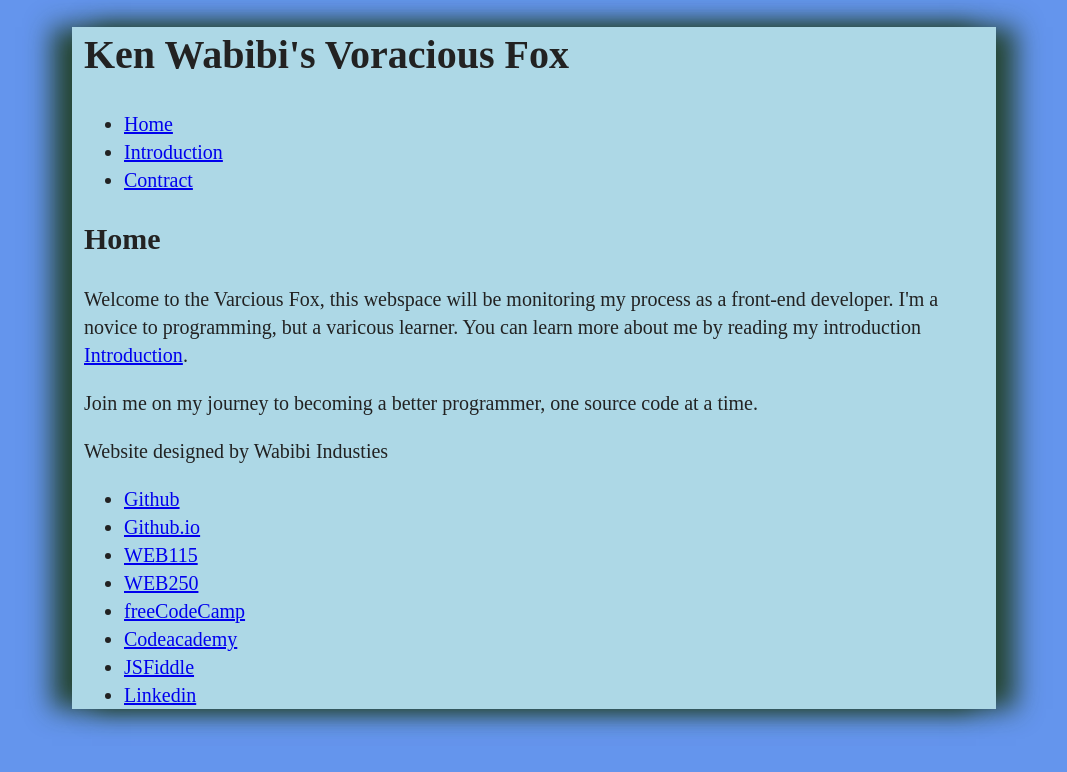
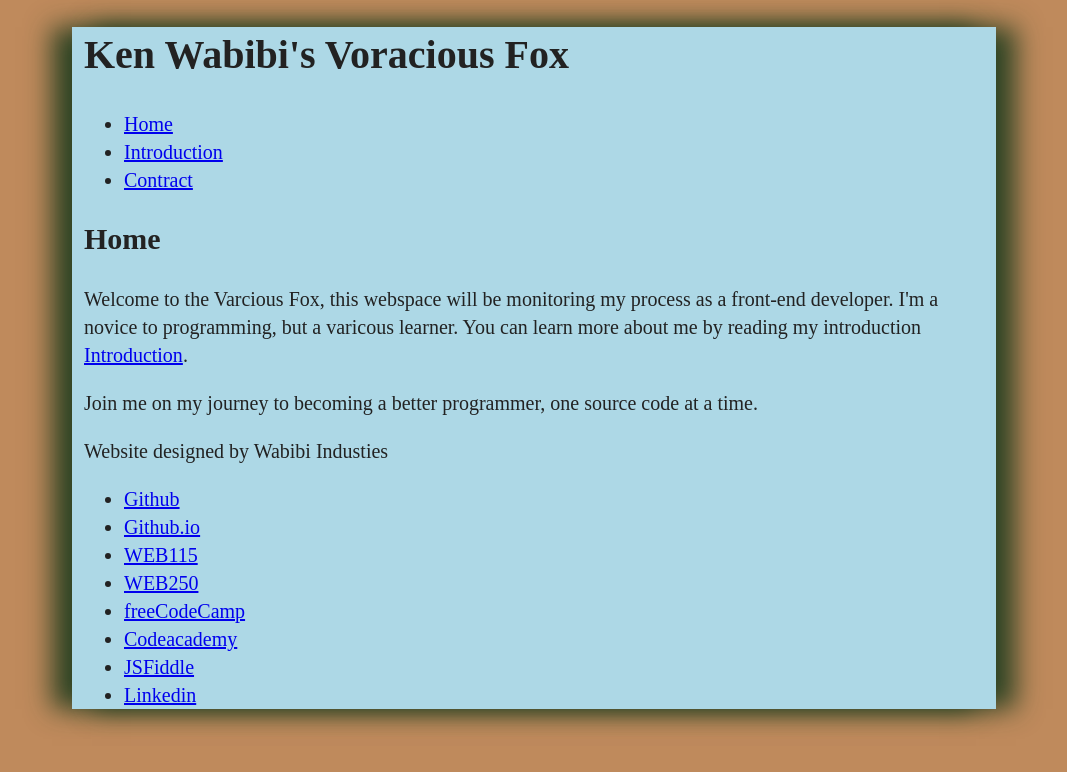
Before and after one commit to KenLWabibi/KenLWabibi.github.io, a PHP site: page / in a window 1280 px wide. Shown: the top 772 px of the page, without its empty margins (106-1173 px from the left). Run offline with PHP 8.4, Linux system fonts and the light colour scheme.

Commit message:
Update VF_layout1.css

```diff
--- a/VF_layout1.css
+++ b/VF_layout1.css
@@ -17,12 +17,11 @@ html, body {
 
 html {
 /* Set background color for desktop */
-	background-color: rgba(100, 149, 237);
+	background-color: rgba(191, 138, 92);
 	margin: 0px auto;
 }
 body {
 	width: 88.2%;
-	height: 88.2%;
 	max-width: 900px;
 	padding-left: 0.9%;
 	padding-right: 0.9%;
```
